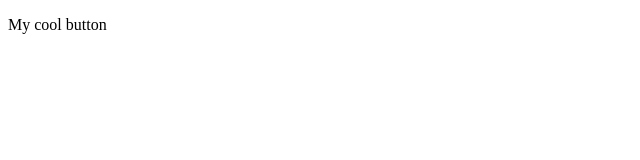
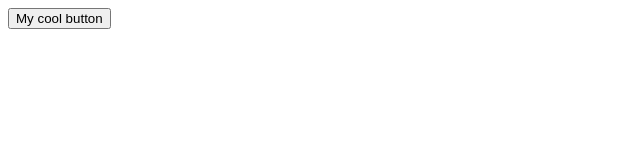
Before and after one commit to sydney-glitch/Button, a plain HTML site: page Index.html in a window 1280 px wide. Shown: the whole page, without its empty margins (0-640 px from the left). Drawn offline with Linux system fonts and the light colour scheme.

Commit message:
Update Index.html

```diff
--- a/Index.html
+++ b/Index.html
@@ -7,6 +7,8 @@
     href="FancyButton.css"
   </head>
   <body>
-<p>My cool button</p>
+    <button>
+      My cool button
+    </button>
   </body>
 </html>
```
